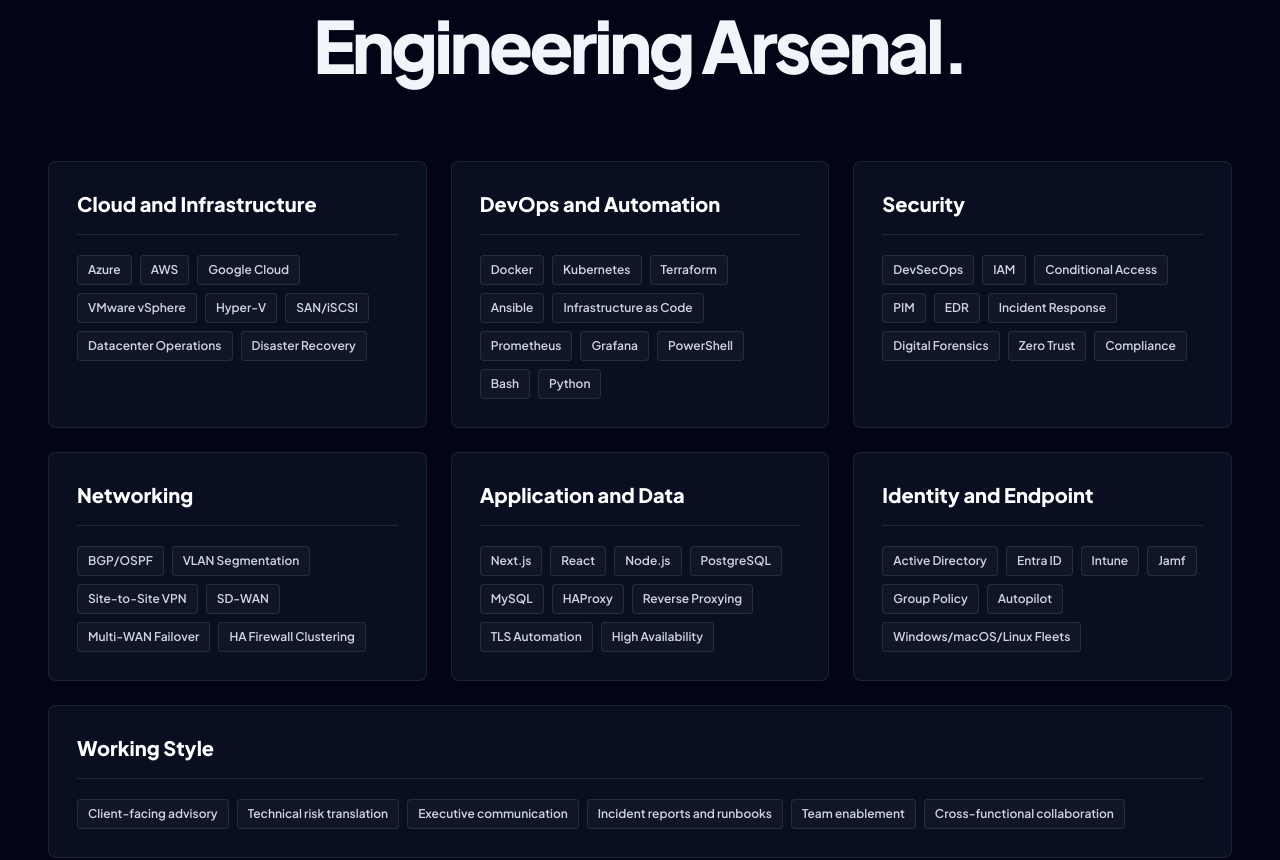
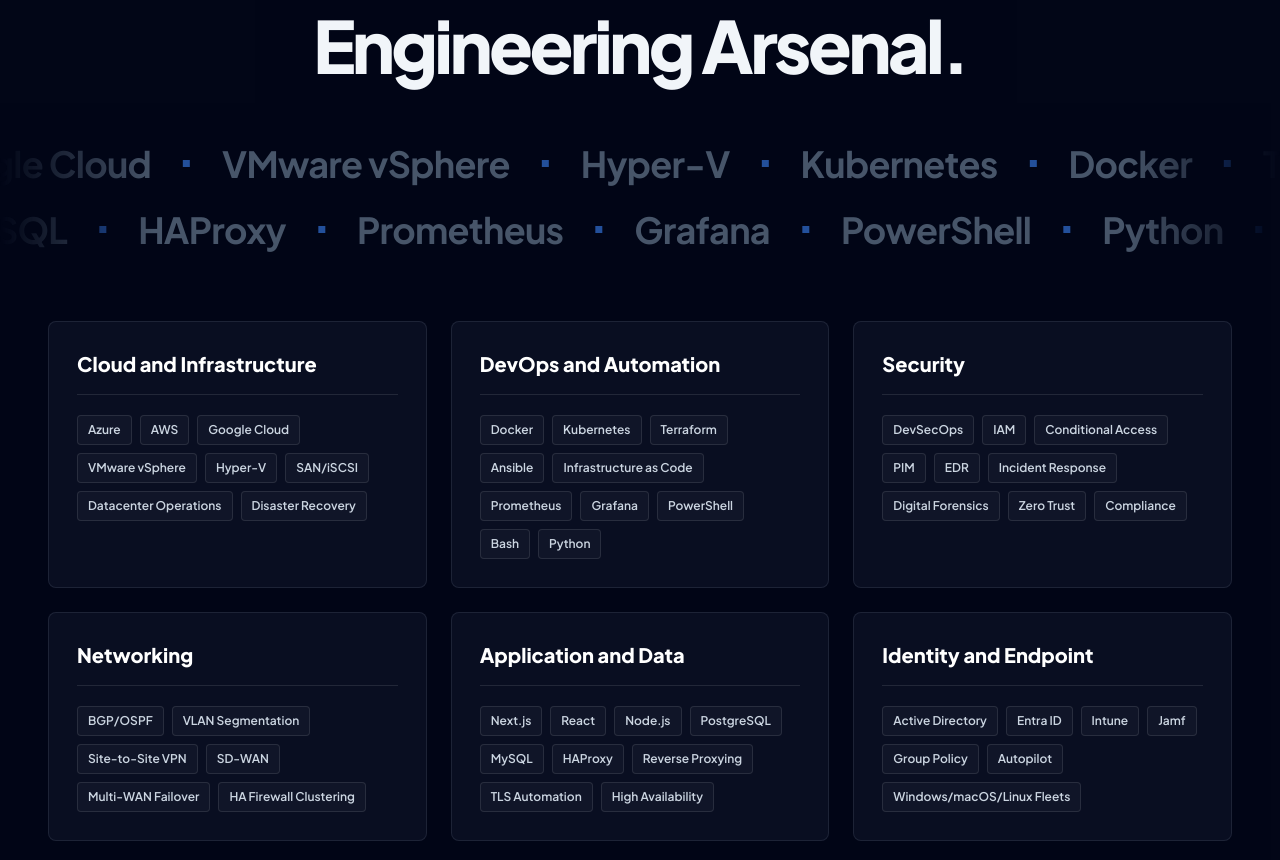
Before and after one commit to carrollchristopher/carrollchristopher.github.io, a React (Vite) app: page / in a window 1280 px wide. Shown: the part 4440-5300 px from the top of the page. Built offline with nearby package versions, Linux system fonts and the light colour scheme.

Commit message:
Add a drifting band of the platforms I work with

```diff
--- a/App.tsx
+++ b/App.tsx
@@ -9,8 +9,9 @@
 import { CountUp } from '@/components/ui/count-up';
 import { SectionNav } from '@/components/ui/section-nav';
 import { ProfileCard } from '@/components/ui/profile-card';
+import { PlatformMarquee } from '@/components/ui/platform-marquee';
 import { Spotlight } from '@/components/ui/spotlight';
-import { CHRIS_DATA, EXPERIENCE, SKILLS, EDUCATION, CERTIFICATIONS, INVOLVEMENT, WORKING_STYLE } from './constants';
+import { CHRIS_DATA, EXPERIENCE, SKILLS, EDUCATION, CERTIFICATIONS, INVOLVEMENT, WORKING_STYLE, PLATFORMS } from './constants';
 import heroPoster from './assets/hero-poster.webp';
 import heroPoster2x from './assets/hero-poster-2x.webp';
 import heroRobotWebm from './assets/hero-robot.webm';
@@ -359,10 +360,13 @@
         {/* Skills */}
         <section id="skills" aria-labelledby="skills-heading" className="py-24 lg:py-32 bg-slate-950/70 reveal">
           <div className="max-w-7xl mx-auto px-6 lg:px-12">
-            <div className="text-center mb-14 lg:mb-20">
+            <div className="text-center mb-12 lg:mb-14">
               <p className="eyebrow">Capability Matrix</p>
               <h2 id="skills-heading" className="text-5xl lg:text-7xl font-black tracking-tighter">Engineering Arsenal.</h2>
             </div>
+          </div>
+          <PlatformMarquee rows={PLATFORMS} />
+          <div className="max-w-7xl mx-auto px-6 lg:px-12 mt-12 lg:mt-16">
             <SpotlightGroup>
               <div className="grid grid-cols-1 md:grid-cols-2 lg:grid-cols-3 gap-5 lg:gap-6">
                 {SKILLS.map((cat) => (
--- /dev/null
+++ b/components/ui/platform-marquee.tsx
@@ -0,0 +1,20 @@
+// Rows of platform names drifting in opposite directions. Each row holds its list twice so the
+// loop is seamless. The skill cards below carry the same names, so the band is hidden from
+// assistive technology.
+export function PlatformMarquee({ rows }: { rows: string[][] }) {
+  return (
+    <div className="marquee" aria-hidden="true">
+      {rows.map((items, i) => (
+        <div key={i} className="marquee-row">
+          <div className={`marquee-track${i % 2 ? ' marquee-reverse' : ''}`} style={{ animationDuration: `${items.length * 4}s` }}>
+            {[...items, ...items].map((item, j) => (
+              <span key={j} className="marquee-item">
+                {item}
+              </span>
+            ))}
+          </div>
+        </div>
+      ))}
+    </div>
+  );
+}
--- a/constants.tsx
+++ b/constants.tsx
@@ -136,6 +136,11 @@
   }
 ];
 
+export const PLATFORMS = [
+  ["Azure", "AWS", "Google Cloud", "VMware vSphere", "Hyper-V", "Kubernetes", "Docker", "Terraform", "Ansible"],
+  ["Prometheus", "Grafana", "PowerShell", "Python", "Bash", "Entra ID", "Intune", "Jamf", "Next.js", "React", "PostgreSQL", "HAProxy"]
+];
+
 export const EDUCATION: EducationItem[] = [
   {
     institution: "Florida Atlantic University",
--- a/index.css
+++ b/index.css
@@ -294,6 +294,55 @@
   opacity: 1;
 }
 
+/* ----- Platform marquee ----- */
+.marquee {
+  display: grid;
+  gap: 0.75rem;
+}
+.marquee-row {
+  overflow: hidden;
+  -webkit-mask-image: linear-gradient(to right, transparent, #000 12%, #000 88%, transparent);
+  mask-image: linear-gradient(to right, transparent, #000 12%, #000 88%, transparent);
+}
+.marquee-track {
+  display: flex;
+  width: max-content;
+  animation: marquee linear infinite;
+}
+.marquee-reverse {
+  animation-direction: reverse;
+}
+.marquee:hover .marquee-track {
+  animation-play-state: paused;
+}
+.marquee-item {
+  display: inline-flex;
+  align-items: center;
+  white-space: nowrap;
+  font-size: clamp(1.5rem, 3vw, 2.25rem);
+  font-weight: 700;
+  letter-spacing: -0.02em;
+  color: #475569;
+  transition: color 200ms ease;
+}
+.marquee-item:hover {
+  color: #e2e8f0;
+}
+/* The separator trails every item, so both copies of a row are the same width. */
+.marquee-item::after {
+  content: '';
+  width: 7px;
+  height: 7px;
+  margin: 0 clamp(1.25rem, 2.5vw, 2rem);
+  background: #3b82f6;
+  opacity: 0.6;
+}
+@keyframes marquee {
+  to {
+    transform: translateX(-50%);
+  }
+}
+
 /* ----- Experience timeline ----- */
 .timeline-rail {
   position: absolute;
```
